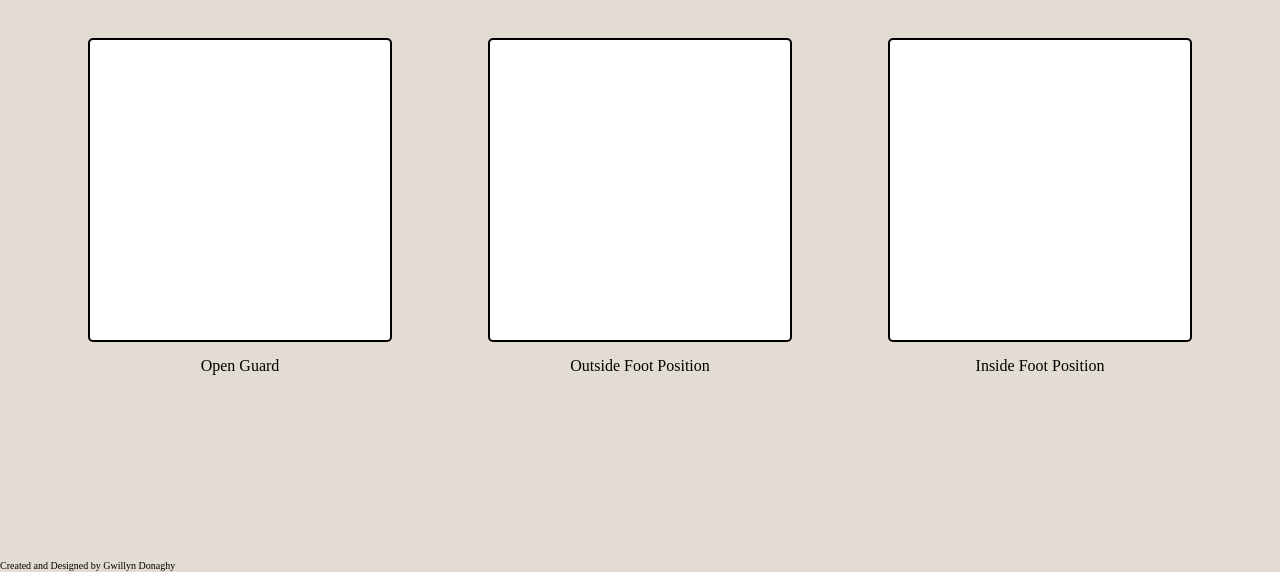
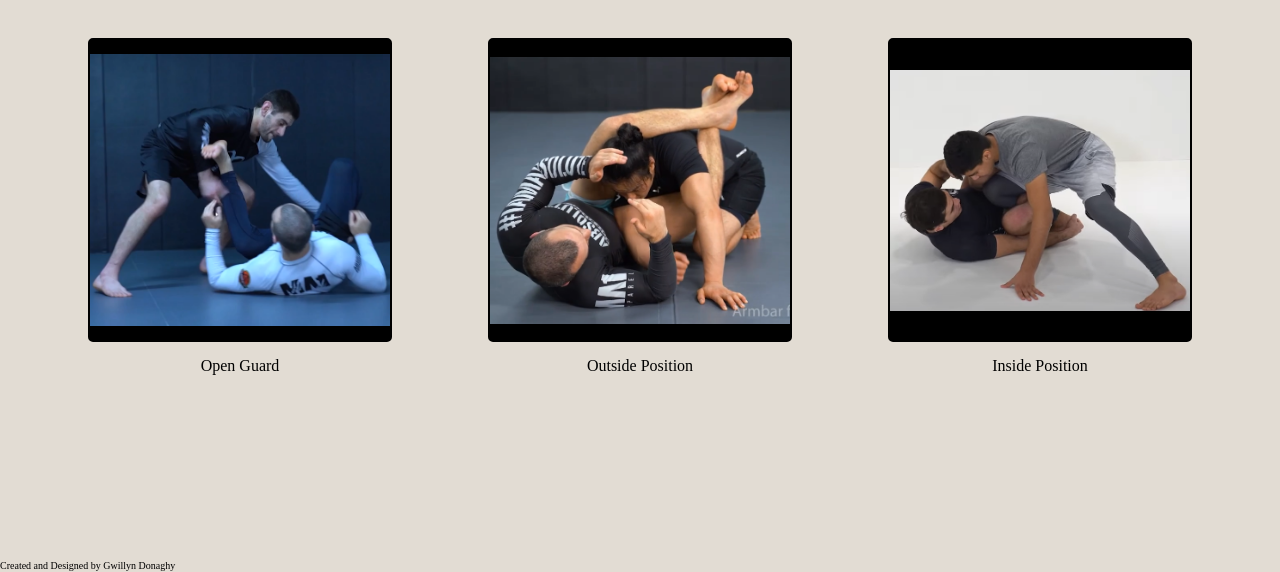
Before and after one commit to Gwillyn/Guard-Study, a plain HTML site: page index.html in a window 1280 px wide. Shown: the part 319-891 px from the top of the page. Drawn offline with Linux system fonts and the light colour scheme.

Commit message:
Add files via upload

```diff
--- a/index.html
+++ b/index.html
@@ -110,13 +110,13 @@
                 <div class="selection" id="selection2">
 
                 </div>
-                <div class="selectionText" id="selectionText2">Outside Foot Position</div>
+                <div class="selectionText" id="selectionText2">Outside Position</div>
             </div>
             <div class="selectionContainer">
                 <div class="selection" id="selection3">
 
                 </div>
-                <div class="selectionText" id="selectionText3">Inside Foot Position</div>
+                <div class="selectionText" id="selectionText3">Inside Position</div>
             </div>
         </div>
     </fieldset>
--- a/styles.css
+++ b/styles.css
@@ -140,6 +140,31 @@ fieldset {
     text-align: center;
     margin-bottom: 0px;
 }
+#selection1 {
+    background-image: url('images/open.png');
+    background-size: contain;
+    background-position-y: center;
+    background-color: black;
+    background-repeat: space;
+}
+#selection2 {
+    background-image: url('images/outside.png');
+    background-size: contain;
+    background-position-y: center;
+    background-color: black;
+    background-repeat: space;
+
+
+}
+#selection3 {
+    background-image: url('images/inside.png');
+    background-size: contain;
+    background-position-y: center;
+    background-repeat: space;
+    background-color: black;
+
+
+}
 
 #container {
     margin: 160px auto 0 auto;
```
Also changed, not shown: images/couch-sleep.webp (added), images/inside.png (added), images/open.png (added), images/outside.png (added).
